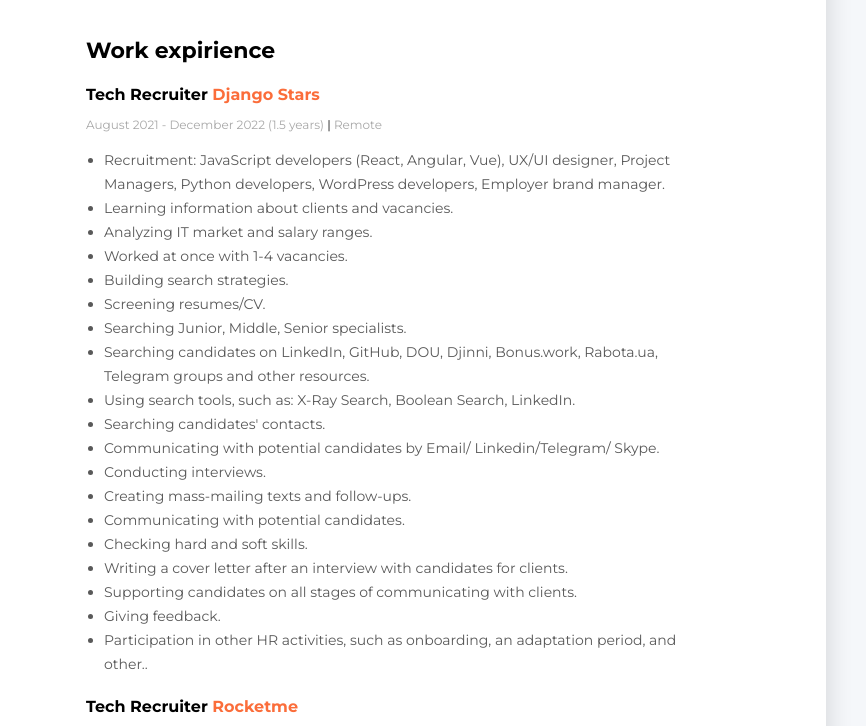
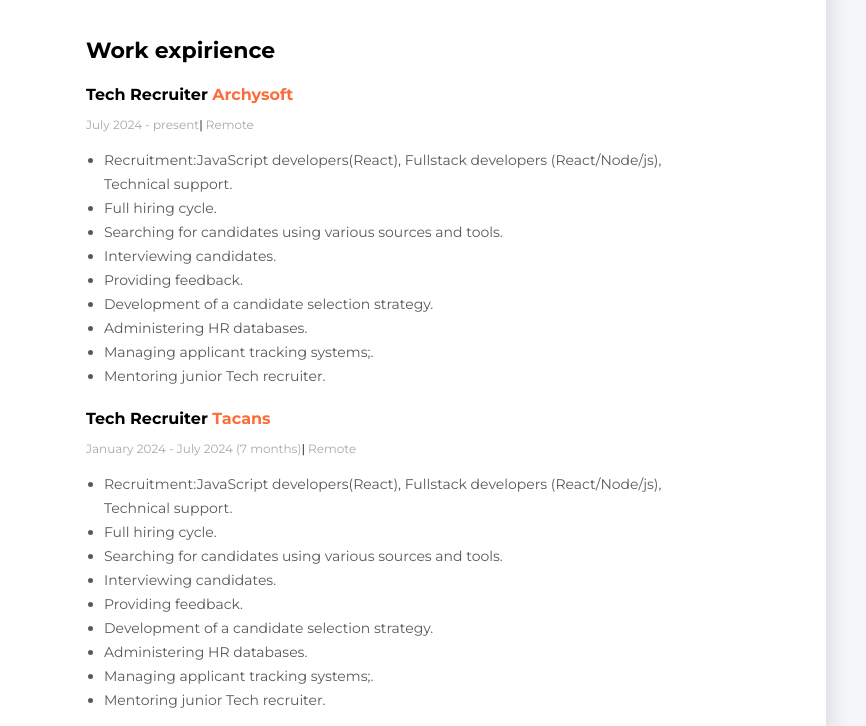
Before and after one commit to NataliiaZozulynska/nataliiazozulynska.github.io, a plain HTML site: page index.html in a window 1280 px wide. Shown: the part 474-1200 px from the top of the page, 414-1280 px from the left. Drawn offline with Linux system fonts and the light colour scheme.

Commit message:
Update index.html

```diff
--- a/index.html
+++ b/index.html
@@ -24,7 +24,7 @@
                         <p class="about-me-description">
 
 
-Hello everyone I have 2,6 years of experience as a Tech recruiter. I can help the company to determine position requirements, сrafting and sending recruiting emails, interacting with potential candidates on social media and professional networks (e.g. LinkedIn and Github, UpWork, Djinni, Rabota.ua). I am using various searching tools, including X-Ray Search, Boolean Search, LinkedIn Premium, and LinkedIn Recruiter Lite, Turbo Hiring etc. Currently, on a daily basis I conduct candidates search, feedback on candidates, development and management of candidates list, HR documentation management. Have to experience Mentoring junior Tech recruiter.
+Hello everyone I have 5 years of experience as a Tech recruiter. I can help the company to determine position requirements, сrafting and sending recruiting emails, interacting with potential candidates on social media and professional networks (e.g. LinkedIn and Github, UpWork, Djinni, Rabota.ua). I am using various searching tools, including X-Ray Search, Boolean Search, LinkedIn Premium, and LinkedIn Recruiter Lite, Turbo Hiring etc. Currently, on a daily basis I conduct candidates search, feedback on candidates, development and management of candidates list, HR documentation management. Have to experience Mentoring junior Tech recruiter.
 
                      </p>
                     </div>
@@ -35,13 +35,47 @@
                      <div class="my-work-expirience-section">
 
                         <h3 class="main-content-title">Work expirience</h3>
+                               <div class="my-work-experience-company-section">
+                                         <div class="my-work-experience-company-section">
+
+                            <h4 class="my-work-experience-position">Tech Recruiter <span class="my-work-expirience-company">Archysoft</span></h4>
+                           <p class="my-work-expirience-time"> July 2024 - present<span class="my-work-experience-divider">|</span>  Remote</p>
+
+                           <ul class="my-work-experience-duties">
+                               <li class="my-work-experience-duty">Recruitment:JavaScript developers(React), Fullstack developers (React/Node/js), Technical support.</li>
+                               <li class="my-work-experience-duty">Full hiring cycle.</li>
+                               <li class="my-work-experience-duty">Searching for candidates using various sources and tools.</li>
+                               <li class="my-work-experience-duty">Interviewing candidates.</li>
+                               <li class="my-work-experience-duty">Providing feedback.</li>
+                               <li class="my-work-experience-duty">Development of a candidate selection strategy.</li>
+                               <li class="my-work-experience-duty">Administering HR databases.</li>
+                               <li class="my-work-experience-duty">Managing applicant tracking systems;.</li>
+                               <li class="my-work-experience-duty">Mentoring junior Tech recruiter.</li>
+                           </ul>
+                   </div>
+
+                            <h4 class="my-work-experience-position">Tech Recruiter <span class="my-work-expirience-company">Tacans</span></h4>
+                           <p class="my-work-expirience-time"> January 2024 - July 2024 (7 months)<span class="my-work-experience-divider">|</span>  Remote</p>
+
+                           <ul class="my-work-experience-duties">
+                               <li class="my-work-experience-duty">Recruitment:JavaScript developers(React), Fullstack developers (React/Node/js), Technical support.</li>
+                               <li class="my-work-experience-duty">Full hiring cycle.</li>
+                               <li class="my-work-experience-duty">Searching for candidates using various sources and tools.</li>
+                               <li class="my-work-experience-duty">Interviewing candidates.</li>
+                               <li class="my-work-experience-duty">Providing feedback.</li>
+                               <li class="my-work-experience-duty">Development of a candidate selection strategy.</li>
+                               <li class="my-work-experience-duty">Administering HR databases.</li>
+                               <li class="my-work-experience-duty">Managing applicant tracking systems;.</li>
+                               <li class="my-work-experience-duty">Mentoring junior Tech recruiter.</li>
+                           </ul>
+                   </div>
 
                          <!--Company 4 -->
 
                         <div class="my-work-experience-company-section">
 
                              <h4 class="my-work-experience-position">Tech Recruiter <span class="my-work-expirience-company">Django Stars</span></h4>
-                            <p class="my-work-expirience-time"> August 2021 - December 2022 (1.5 years) <span class="my-work-experience-divider">|</span>  Remote</p>
+                            <p class="my-work-expirience-time"> August 2021 - December 2023 (2.5 years) <span class="my-work-experience-divider">|</span>  Remote</p>
 
                             <ul class="my-work-experience-duties">
                                 <li class="my-work-experience-duty">Recruitment: JavaScript developers (React, Angular, Vue), UX/UI designer, Project Managers, Python developers, WordPress developers, Employer brand manager.</li>
```
